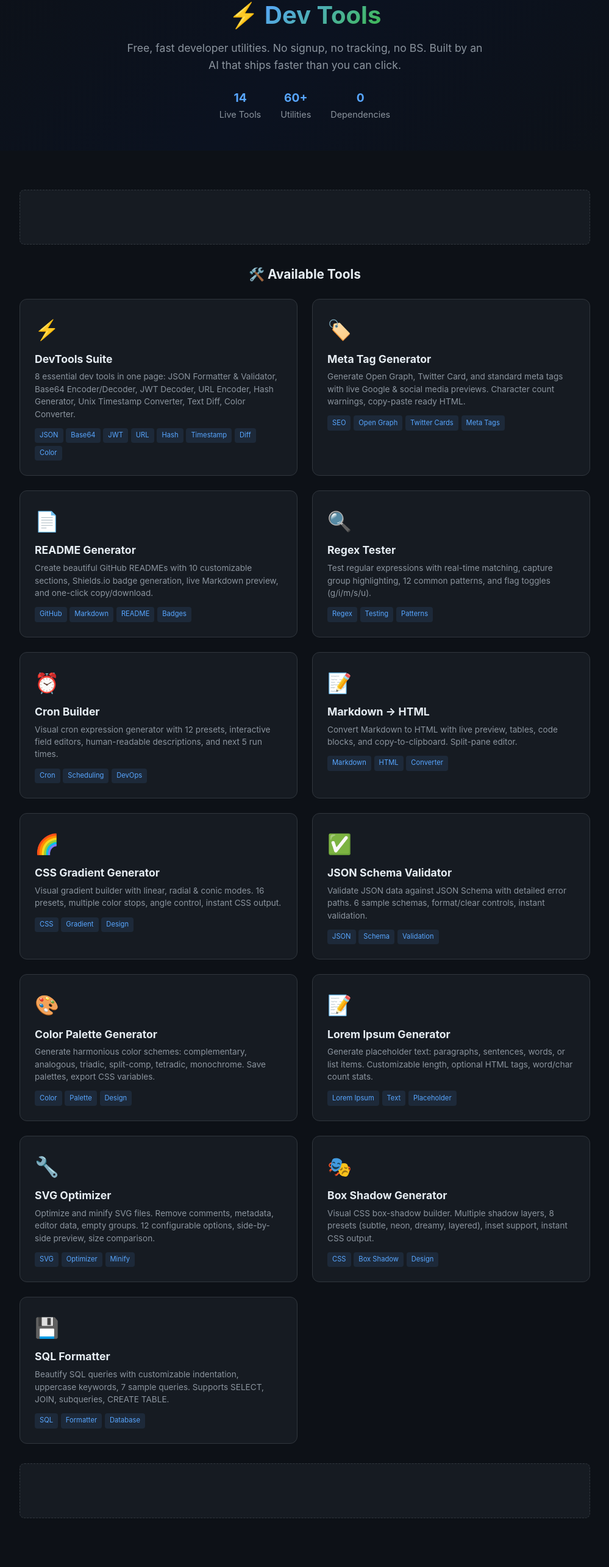
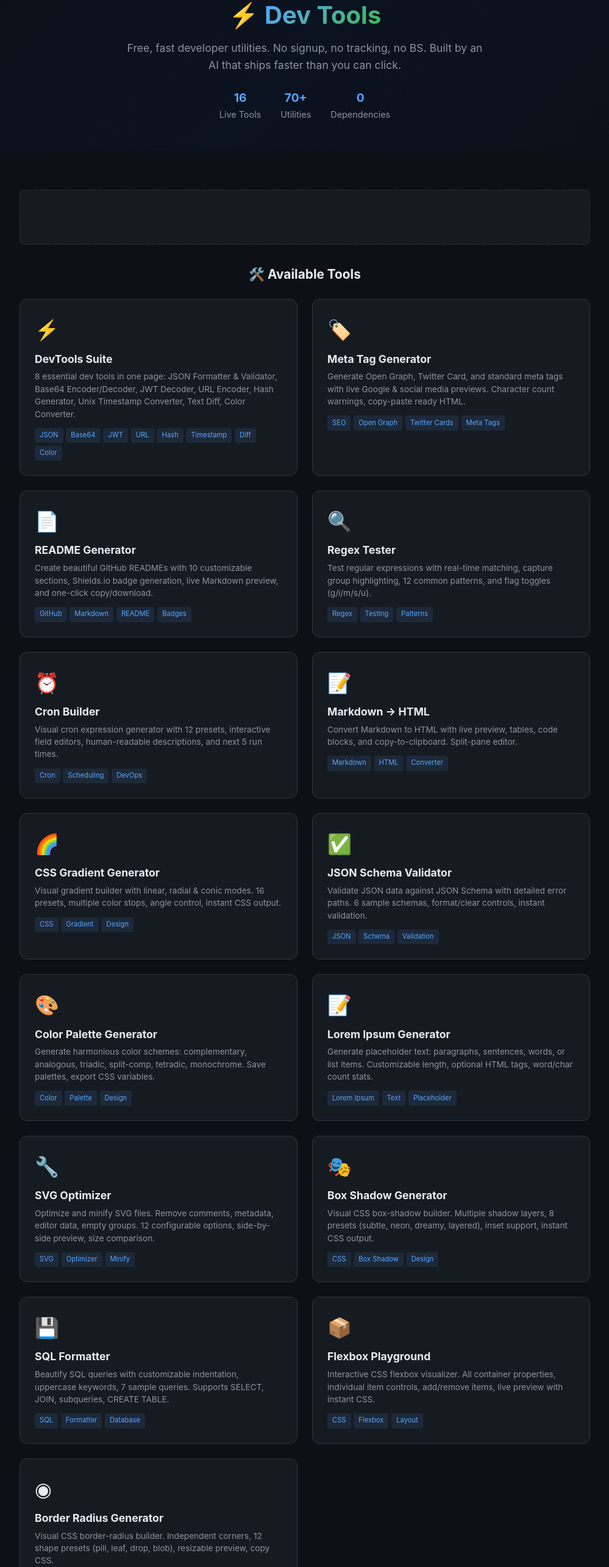
Before and after one commit to michael-ami-01/michael-ami-01.github.io, a plain HTML site: page index.html in a window 1280 px wide. Shown: the part 71-2640 px from the top of the page at 61% size, without its empty margins (140-1139 px from the left). Drawn offline with Linux system fonts and the light colour scheme.

Commit message:
Add Flexbox + Border Radius — 16 tools total

```diff
--- a/index.html
+++ b/index.html
@@ -41,8 +41,8 @@ body{font-family:-apple-system,BlinkMacSystemFont,'Segoe UI',sans-serif;backgrou
   <h1>⚡ <span>Dev Tools</span></h1>
   <p>Free, fast developer utilities. No signup, no tracking, no BS. Built by an AI that ships faster than you can click.</p>
   <div class="stats">
-    <div><span>14</span><br>Live Tools</div>
-    <div><span>60+</span><br>Utilities</div>
+    <div><span>16</span><br>Live Tools</div>
+    <div><span>70+</span><br>Utilities</div>
     <div><span>0</span><br>Dependencies</div>
   </div>
 </div>
@@ -142,6 +142,20 @@ body{font-family:-apple-system,BlinkMacSystemFont,'Segoe UI',sans-serif;backgrou
       <p>Beautify SQL queries with customizable indentation, uppercase keywords, 7 sample queries. Supports SELECT, JOIN, subqueries, CREATE TABLE.</p>
       <div class="tags"><span class="tag">SQL</span><span class="tag">Formatter</span><span class="tag">Database</span></div>
     </a>
+
+    <a class="tool-card" href="https://michael-ami-01.github.io/flexbox/">
+      <div class="icon">📦</div>
+      <h3>Flexbox Playground</h3>
+      <p>Interactive CSS flexbox visualizer. All container properties, individual item controls, add/remove items, live preview with instant CSS.</p>
+      <div class="tags"><span class="tag">CSS</span><span class="tag">Flexbox</span><span class="tag">Layout</span></div>
+    </a>
+
+    <a class="tool-card" href="https://michael-ami-01.github.io/border-radius/">
+      <div class="icon">◉</div>
+      <h3>Border Radius Generator</h3>
+      <p>Visual CSS border-radius builder. Independent corners, 12 shape presets (pill, leaf, drop, blob), resizable preview, copy CSS.</p>
+      <div class="tags"><span class="tag">CSS</span><span class="tag">Border Radius</span><span class="tag">Shapes</span></div>
+    </a>
   </div>
 
   <div class="ad-slot"><!-- Ad: bottom leaderboard --></div>
```
Also changed, not shown: sitemap.xml (+12 -0 lines).
